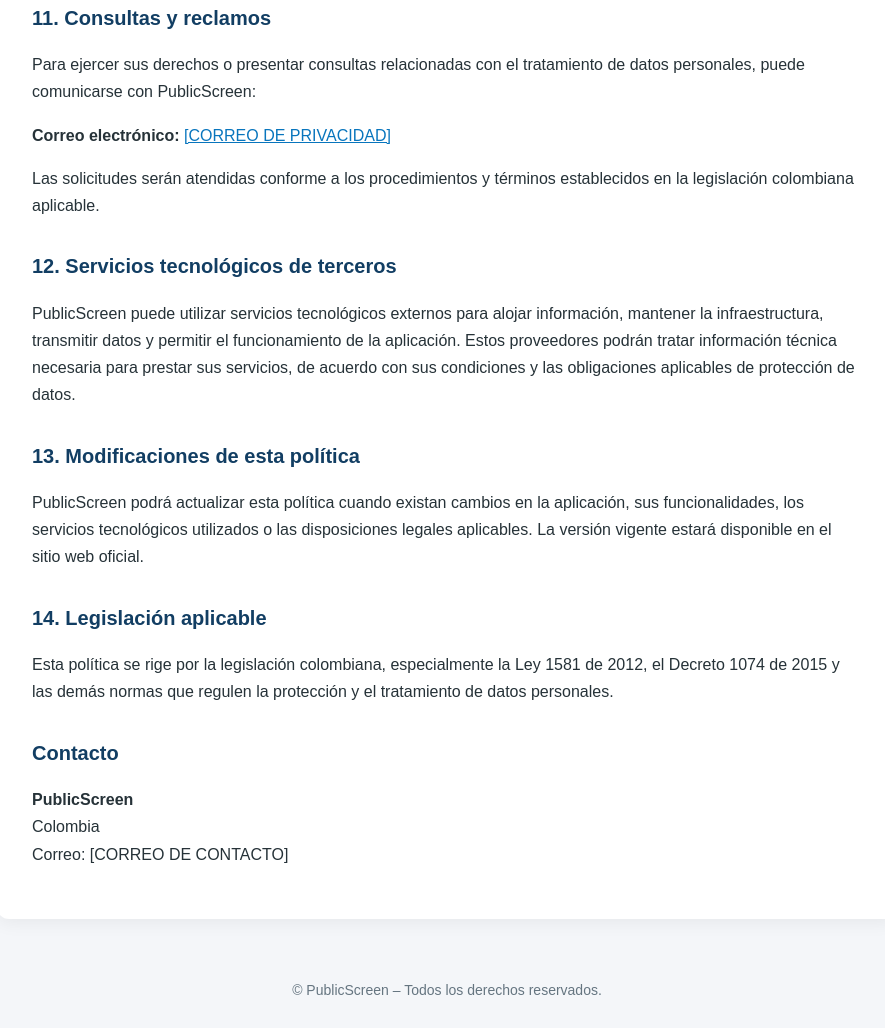
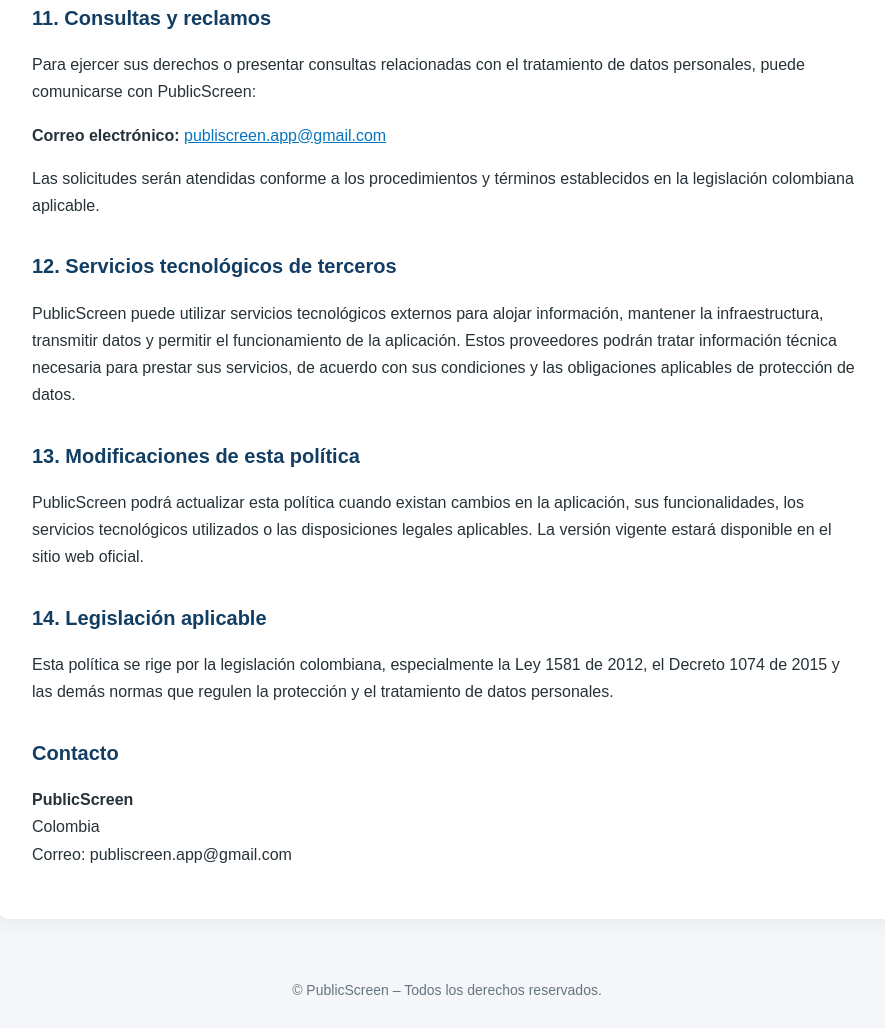
Before and after one commit to Zeta4689/publicscreen-privacidad-reproductor, a plain HTML site: page index.html in a window 1280 px wide. Shown: the part 2760-3788 px from the top of the page, without its empty margins (193-1078 px from the left). Drawn offline with Linux system fonts and the light colour scheme.

Commit message:
Update contact email addresses in index.html

```diff
--- a/index.html
+++ b/index.html
@@ -233,7 +233,7 @@
   </p>
   <p>
     <strong>Correo electrónico:</strong>
-    <a href="mailto:[CORREO DE PRIVACIDAD]">[CORREO DE PRIVACIDAD]</a>
+    <a href="mailto:[CORREO DE PRIVACIDAD]">publiscreen.app@gmail.com</a>
   </p>
   <p>
     Las solicitudes serán atendidas conforme a los procedimientos y
@@ -269,7 +269,7 @@
   <p>
     <strong>PublicScreen</strong><br>
     Colombia<br>
-    Correo: [CORREO DE CONTACTO]
+    Correo: publiscreen.app@gmail.com
   </p>
 
 </main>
```
